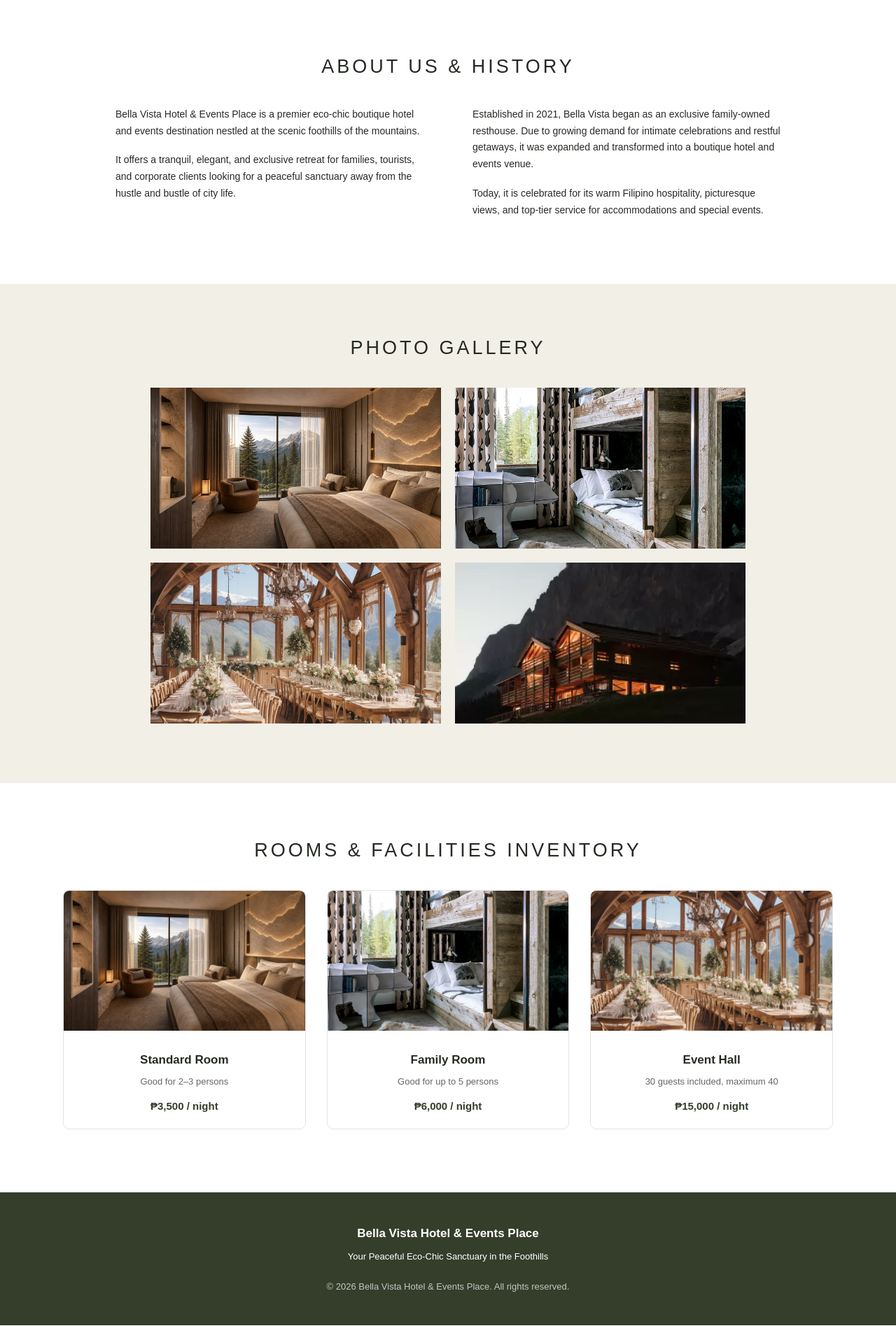
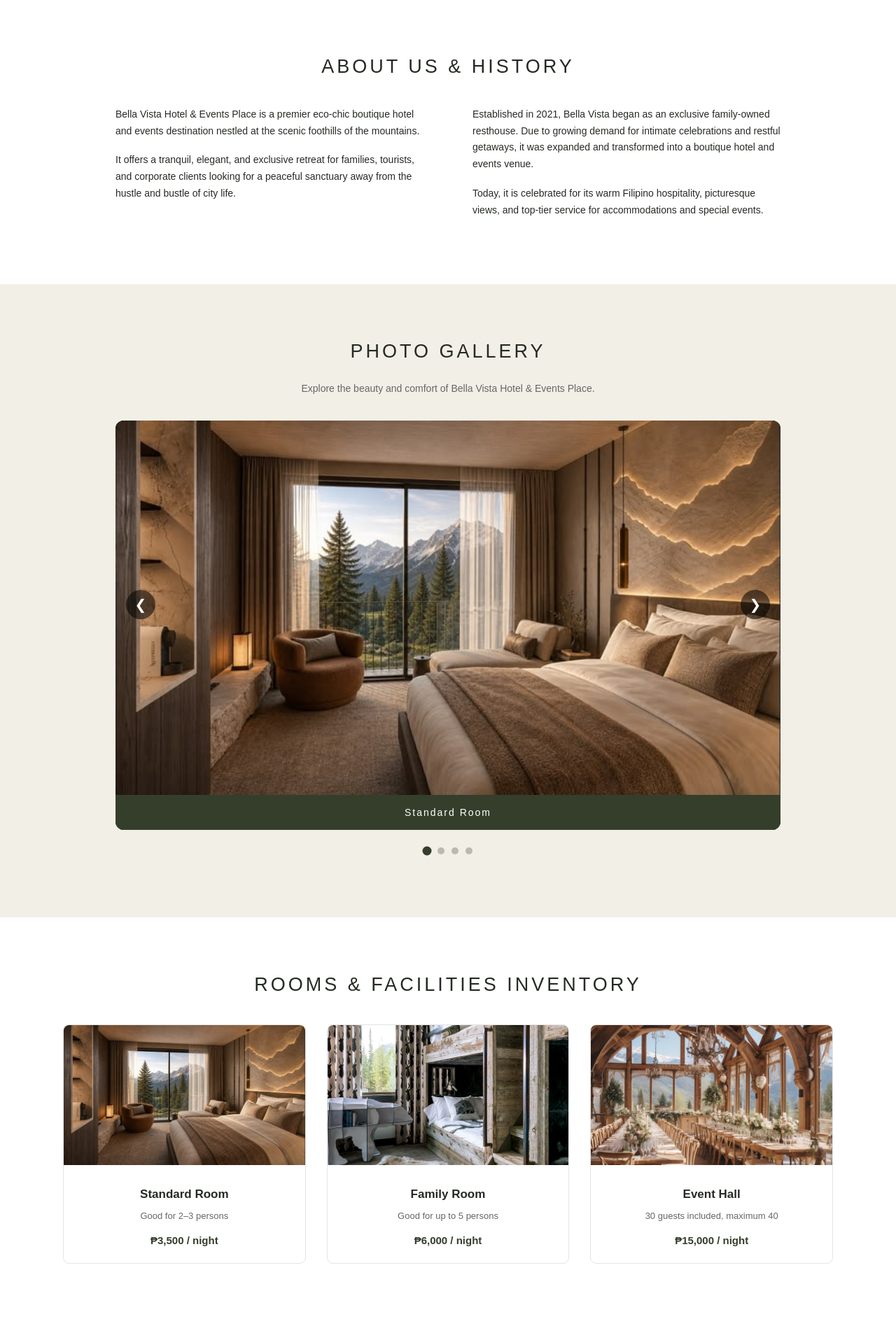
Before and after one commit to RusselT0/Hotel-Reservation-System, a PHP site: page / in a window 1280 px wide. Shown: the part 880-2775 px from the top of the page at 70% size. Run offline with PHP 8.4, Linux system fonts and the light colour scheme.

Commit message:
Photo Carousel

```diff
--- a/index.php
+++ b/index.php
@@ -8,9 +8,14 @@
 
     <title>Bella Vista Hotel & Events Place</title>
 
-    <link rel="stylesheet" href="landing.css">
-    <link rel="stylesheet" href="global_style.css">
-    <link rel="stylesheet" href="responsive_landing.css">
+    <!-- Global Styles -->
+    <link rel="stylesheet" href="global_style.css?v=2">
+
+    <!-- Landing Page Styles -->
+    <link rel="stylesheet" href="landing.css?v=2">
+
+    <!-- Responsive Styles -->
+    <link rel="stylesheet" href="responsive_landing.css?v=2">
     </head>
 
 <body>
@@ -181,32 +186,90 @@
 
             <div class="container">
 
-                <h2 class="section-title">
-                    Photo Gallery
-                </h2>
+                <h2 class="section-title">Photo Gallery</h2>
 
-                <div class="gallery-grid">
+                <p class="gallery-description">
+                    Explore the beauty and comfort of
+                    Bella Vista Hotel & Events Place.
+                </p>
 
+                <div class="gallery-carousel"
+                    aria-label="Hotel photo gallery"
+                    aria-roledescription="carousel">
+
+                    <div class="gallery-window">
+
+                        <div class="gallery-track">
+
+                            <!-- IMAGE 1 -->
+                            <figure class="gallery-slide">
                                 <img
                                     src="images/standard room.jfif"
-                        alt="Comfortable hotel bedroom with mountain-inspired interior"
+                                    alt="Comfortable Standard Room interior"
                                 >
+                                <figcaption>
+                                    Standard Room
+                                </figcaption>
+                            </figure>
 
+                            <!-- IMAGE 2 -->
+                            <figure class="gallery-slide">
                                 <img
                                     src="images/family room.webp"
-                        alt="Spacious family accommodation at Bella Vista"
+                                    alt="Spacious Family Room interior"
                                 >
+                                <figcaption>
+                                    Family Room
+                                </figcaption>
+                            </figure>
 
+                            <!-- IMAGE 3 -->
+                            <figure class="gallery-slide">
                                 <img
                                     src="images/event hall.jfif"
-                        alt="Bella Vista event hall with tables and seating"
+                                    alt="Bella Vista Event Hall interior"
                                 >
+                                <figcaption>
+                                    Event Hall
+                                </figcaption>
+                            </figure>
 
+                            <!-- IMAGE 4 -->
+                            <figure class="gallery-slide">
                                 <img
                                     src="images/hotel on mountains 2.webp"
-                        alt="Bella Vista hotel exterior during the evening"
+                                    alt="Bella Vista Hotel exterior at night"
                                 >
+                                <figcaption>
+                                    Hotel Exterior
+                                </figcaption>
+                            </figure>
 
+                        </div>
+
+                    </div>
+
+                    <!-- PREVIOUS BUTTON -->
+                    <button
+                        type="button"
+                        class="gallery-control prev"
+                        aria-label="Previous photo">
+                        &#10094;
+                    </button>
+
+                    <!-- NEXT BUTTON -->
+                    <button
+                        type="button"
+                        class="gallery-control next"
+                        aria-label="Next photo">
+                        &#10095;
+                    </button>
+
+                </div>
+
+                <!-- SLIDE INDICATORS -->
+                <div class="gallery-dots"
+                    aria-label="Choose a gallery photo">
                 </div>
 
             </div>
@@ -299,5 +362,7 @@
 
     </footer>
 
+    <script src="gallery.js" defer></script>
+
 </body>
 </html>
--- a/landing.css
+++ b/landing.css
@@ -376,26 +376,133 @@
 ========================= */
 
 .gallery-section {
-    background: var(--cream);
-    padding: 70px 0 85px;
+    background: #F2EFE7;
+    padding: 75px 20px 90px;
 }
 
-.gallery-grid {
-    max-width: 850px;
-    margin: auto;
-
-    display: grid;
-    grid-template-columns: repeat(2, 1fr);
-    gap: 20px;
+.gallery-description {
+    text-align: center;
+    font-size: 14px;
+    color: #666;
+    margin: -15px auto 35px;
 }
 
-.gallery-grid img {
-    width: 100%;
-    height: 230px;
-    object-fit: cover;
-    background: #DDD9CF;
+/* Main Carousel Container */
+
+.gallery-carousel {
+    position: relative;
+    max-width: 950px;
+    margin: 0 auto;
 }
 
+/* Visible Photo Area */
+
+.gallery-window {
+    overflow: hidden;
+    border-radius: 12px;
+    background: #252B23;
+}
+
+/* Sliding Image Track */
+
+.gallery-track {
+    display: flex;
+    width: 100%;
+    transition: transform 0.5s ease-in-out;
+}
+
+/* Individual Slide */
+
+.gallery-slide {
+    flex: 0 0 100%;
+    min-width: 0;
+    margin: 0;
+    background: #252B23;
+}
+
+/* Gallery Images */
+
+.gallery-slide img {
+    display: block;
+    width: 100%;
+    aspect-ratio: 16 / 9;
+    object-fit: cover;
+    background: #252B23;
+}
+
+/* Image Captions */
+
+.gallery-slide figcaption {
+    background: #353E2B;
+    color: white;
+
+    text-align: center;
+    padding: 14px;
+
+    font-size: 14px;
+    letter-spacing: 2px;
+}
+
+/* Navigation Arrows */
+
+.gallery-control {
+    position: absolute;
+    top: 45%;
+    transform: translateY(-50%);
+
+    width: 42px;
+    height: 42px;
+
+    border: none;
+    border-radius: 50%;
+
+    background: rgba(0, 0, 0, 0.55);
+    color: white;
+
+    font-size: 20px;
+    cursor: pointer;
+    z-index: 2;
+
+    transition: background 0.3s;
+}
+
+.gallery-control:hover {
+    background: #A18C64;
+}
+
+.gallery-control.prev {
+    left: 15px;
+}
+
+.gallery-control.next {
+    right: 15px;
+}
+
+/* Slide Indicator Dots */
+
+.gallery-dots {
+    display: flex;
+    justify-content: center;
+    gap: 10px;
+    margin-top: 25px;
+}
+
+.gallery-dot {
+    width: 10px;
+    height: 10px;
+
+    background: #BDB9AD;
+    border: none;
+    border-radius: 50%;
+
+    cursor: pointer;
+    transition: background 0.3s, transform 0.3s;
+}
+
+.gallery-dot.active {
+    background: #353E2B;
+    transform: scale(1.3);
+}
 
 /* =========================
    ROOMS & FACILITIES
--- a/responsive_landing.css
+++ b/responsive_landing.css
@@ -214,7 +214,7 @@
     .form-group input,
     .form-group select {
         width: 100%;
-        height: 48x;
+        height: 48px;
         font-size: 14px;
     }
 
@@ -225,13 +225,14 @@
     }
 
     /* GALLERY */
-    .gallery-grid {
-        grid-template-columns: repeat(2, minmax(0, 1fr));
-        gap: 10px;
+    .gallery-slide img {
+        height: 250px;
     }
 
-    .gallery-grid img {
-        height: 140px;
+    .gallery-control {
+        width: 35px;
+        height: 35px;
+        font-size: 16px;
     }
 
     /* ROOM CARDS */
@@ -280,3 +281,9 @@
         margin: 8px auto 0;
     }
 }
+
+@media (prefers-reduced-motion: reduce) {
+    .gallery-track {
+        transition: none;
+    }
+}
```
Also changed, not shown: gallery.js (added, +104 -0 lines). Lines whose indentation alone changed are shown as unchanged.
